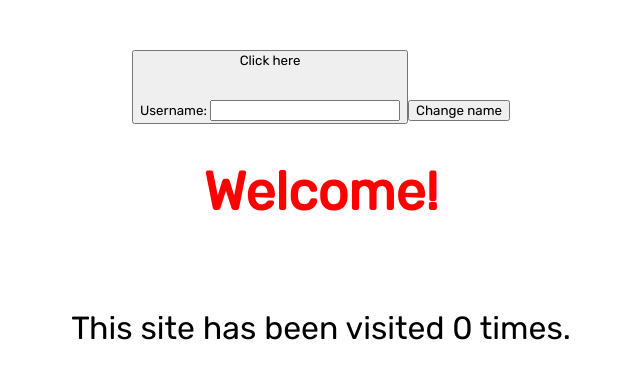
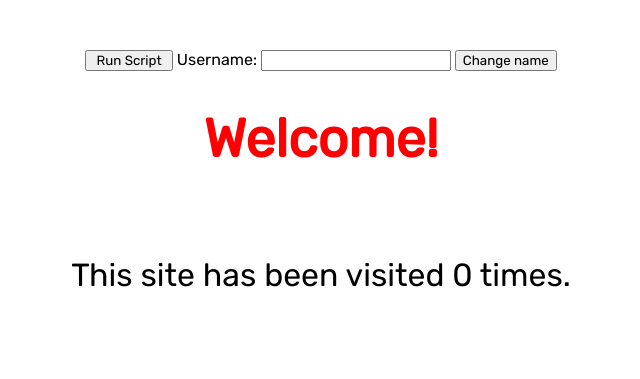
Before and after one commit to HaobinAlturoChenLiu/1720, a Flask app: page / in a window 1280 px wide. Shown: the top 379 px of the page, without its empty margins (319-959 px from the left). Run offline with Flask 2, Linux system fonts and the light colour scheme.

Commit message:
Update index.html

```diff
--- a/sample_site/templates/index.html
+++ b/sample_site/templates/index.html
@@ -9,14 +9,6 @@
 
 <script>
     document.title = "I'm Here"
-    var btnName = function() {
-        $.get('/do_something',
-          function(x) {
-            $("#resBtnHere").html(x);
-          }
-        )
-      }
-      btnName()
 </script>
 
 <style>
@@ -49,12 +41,8 @@ function change() {
 
 <div>
 
-    <button
-  type="button"
-  class="btn btn-primary"
-  onclick="btnName()"
->Click here
-<p id="resBtnHere"></p>
+<input type="button" id='script' name="scriptbutton" value=" Run Script " onclick="exec('python app.py');">
+
 
     Username: <input type="text" id="myText" name="usrnm" value="">
 <button onclick="change()">Change name</button>
```
